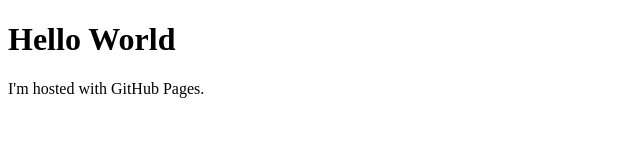
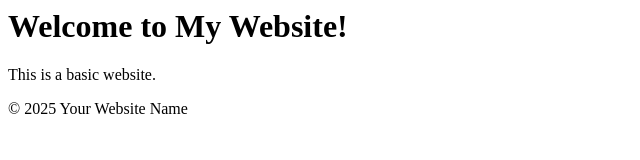
Before and after one commit to nowherecat65/nowherecat65.github.io, a plain HTML site: page index.html in a window 1280 px wide. Shown: the whole page, without its empty margins (0-640 px from the left). Drawn offline with Linux system fonts and the light colour scheme.

Commit message:
Update index.html

```diff
--- a/index.html
+++ b/index.html
@@ -1,7 +1,18 @@
-<!DOCTYPE html>
-<html>
+<html lang="en">
+<head>
+  <meta charset="UTF-8">
+  <meta name="viewport" content="width=device-width, initial-scale=1.0">
+  <title>Your Website Title</title>
+</head>
 <body>
-<h1>Hello World</h1>
-<p>I'm hosted with GitHub Pages.</p>
+  <header>
+    <h1>Welcome to My Website!</h1>
+  </header>
+  <main>
+    <p>This is a basic website.</p>
+  </main>
+  <footer>
+    <p>&copy; 2025 Your Website Name</p>
+  </footer>
 </body>
 </html>
```
